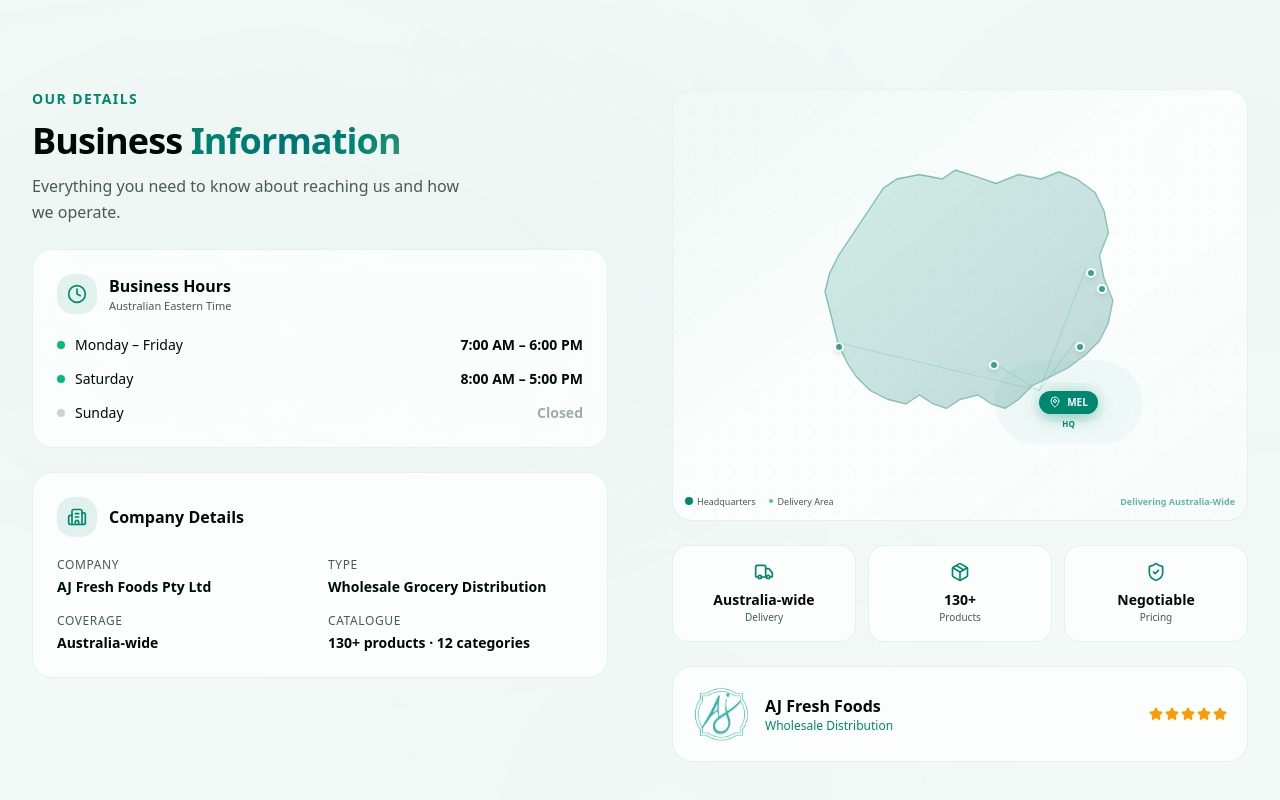
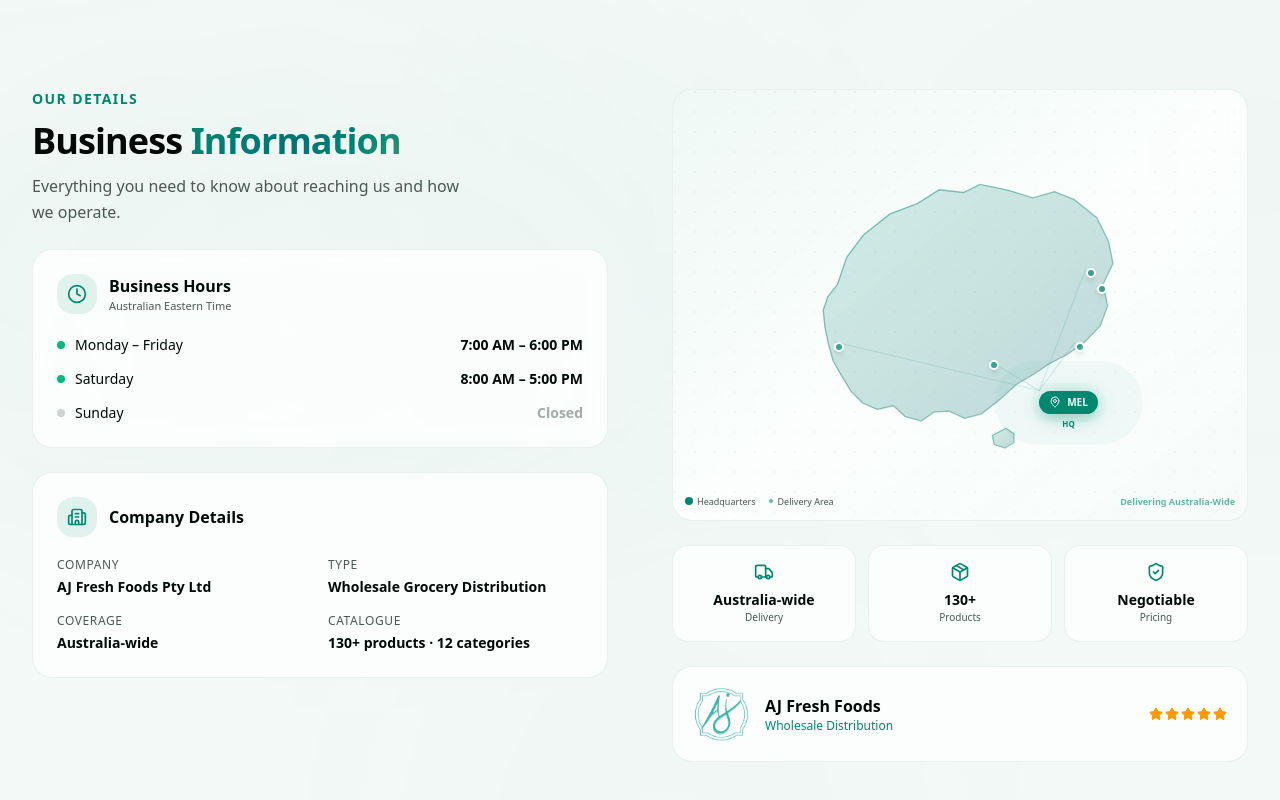
Before and after one commit to Hopes-Alive/AJ, a Next.js app in the folder frontend/: page /contact in a window 1280 px wide. Shown: the part 991-1791 px from the top of the page. Built offline with nearby package versions, Linux system fonts and the light colour scheme.

Commit message:
Improve contact page map with realistic Australia outline.
Replace the abstract SVG blob with a more accurate mainland and Tasmania shape so the map section reads like a real Australia map.

Made-with: Cursor

```diff
--- a/frontend/src/app/contact/contact-content.tsx
+++ b/frontend/src/app/contact/contact-content.tsx
@@ -385,11 +385,19 @@ export function ContactContent() {
                           <stop offset="100%" stopColor="oklch(0.45 0.1 192)" stopOpacity="0.3" />
                         </linearGradient>
                       </defs>
+                      {/* Mainland Australia (more realistic outline) */}
                       <path
-                        d="M130,30 L155,25 L180,30 L195,20 L220,28 L240,35 L265,25 L290,30 L310,22 L330,30 L350,45 L360,65 L365,90 L355,115 L360,140 L370,165 L365,190 L355,210 L340,225 L320,240 L300,250 L280,260 L265,275 L250,285 L235,280 L220,270 L200,275 L185,285 L170,280 L155,270 L140,280 L120,275 L100,265 L85,250 L75,235 L65,215 L60,195 L55,175 L50,155 L55,135 L65,115 L75,100 L85,85 L95,70 L105,55 L115,40 Z"
+                        d="M64 147 L74 117 L93 92 L122 69 L153 57 L177 42 L204 45 L222 36 L252 42 L281 51 L305 44 L327 53 L352 73 L365 99 L370 124 L359 147 L364 171 L356 193 L338 212 L319 225 L298 236 L282 247 L263 258 L243 276 L224 291 L205 296 L188 288 L171 289 L157 299 L139 294 L126 282 L108 286 L92 279 L79 266 L68 248 L59 232 L54 214 L50 195 L48 176 L53 161 Z"
                         fill="url(#ausGrad)"
                         stroke="url(#ausStroke)"
                         strokeWidth="1.5"
+                      />
+                      {/* Tasmania */}
+                      <path
+                        d="M251 307 L260 313 L260 323 L250 329 L238 325 L236 315 Z"
+                        fill="url(#ausGrad)"
+                        stroke="url(#ausStroke)"
+                        strokeWidth="1.4"
                       />
                     </svg>
 
```
